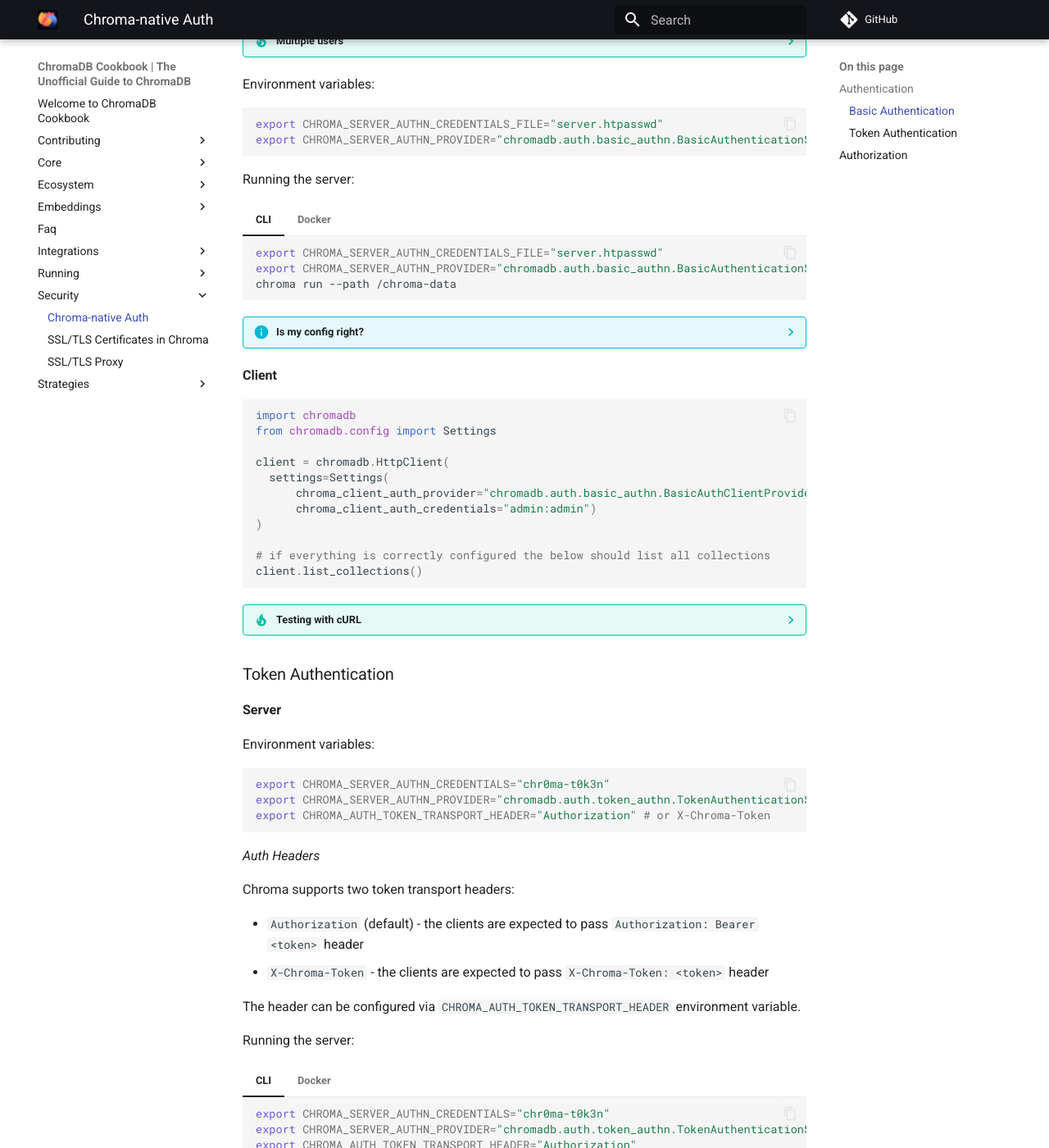
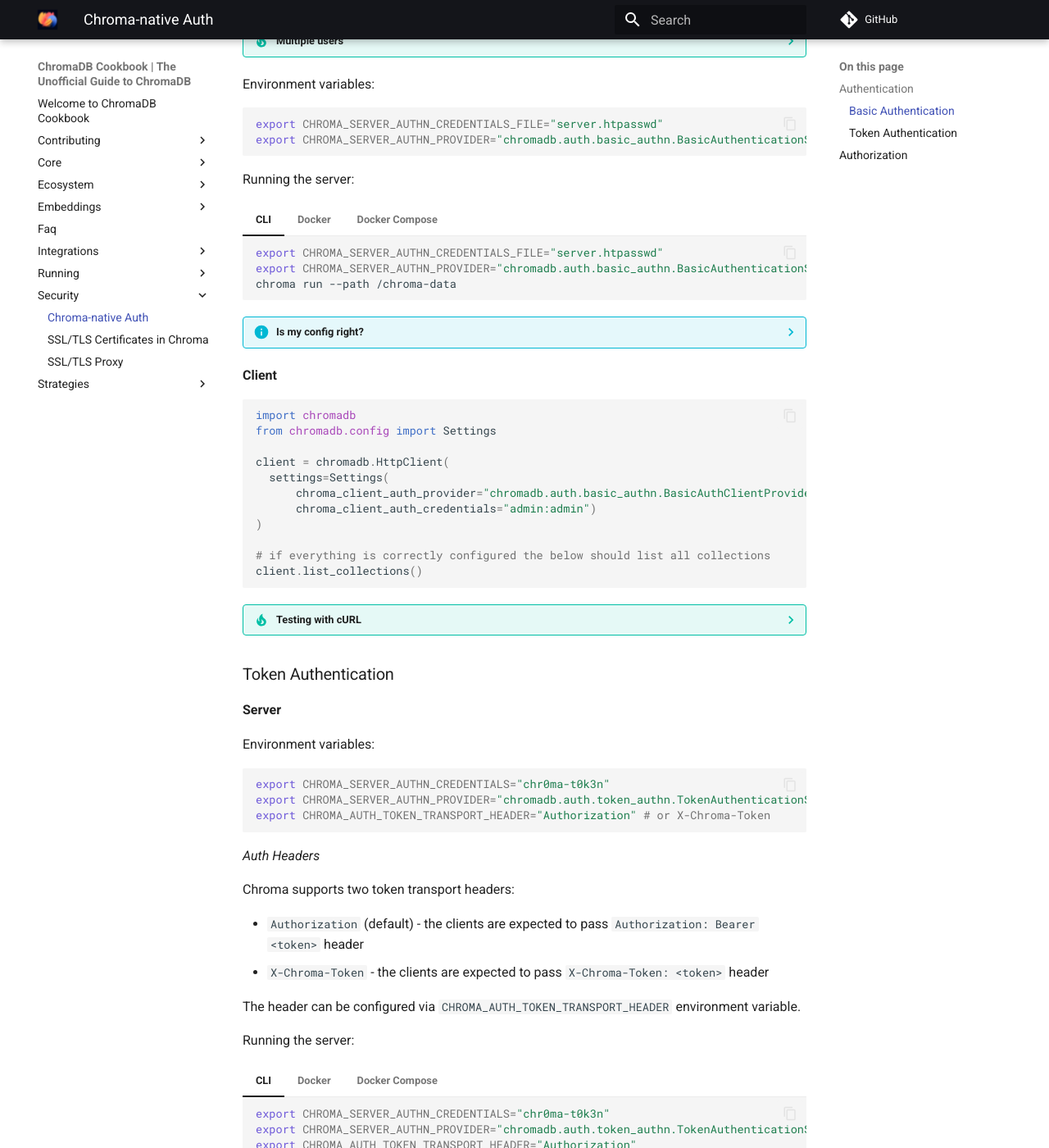
Before and after one commit to amikos-tech/chroma-cookbook, an MkDocs documentation site: the page built from docs/security/auth.md, in a window 1280 px wide and 1400 px high, scrolled down 804 px. Shown: the whole window at 82% size. Built offline with MkDocs 1.6.1 and Material for MkDocs 9.7.7, drawn with Linux system fonts in a browser that asks for light colours; comment, search, counter and statistics services are not loaded; some of the changed lines change nothing that is shown.

Commit message:
feat: Adding docker compose examples for auth

````diff
--- a/docs/security/auth.md
+++ b/docs/security/auth.md
@@ -57,6 +57,39 @@
      -p 8000:8000 \
      chromadb/chroma:latest
     ```
+
+=== "Docker Compose"
+
+    Create a `docker-compose.yaml` with the following content:
+
+    ```yaml
+    networks:
+      net:
+        driver: bridge
+    services:
+      chromadb:
+        image: chromadb/chroma:latest
+        volumes:
+          - ./chromadb:/chroma/chroma
+          - ./server.htpasswd:/chroma/server.htpasswd
+        environment:
+          - IS_PERSISTENT=TRUE
+          - PERSIST_DIRECTORY=/chroma/chroma # this is the default path, change it as needed
+          - ANONYMIZED_TELEMETRY=${ANONYMIZED_TELEMETRY:-TRUE}
+          - CHROMA_SERVER_AUTHN_CREDENTIALS_FILE=server.htpasswd
+          - CHROMA_SERVER_AUTHN_PROVIDER=chromadb.auth.basic_authn.BasicAuthenticationServerProvider
+        ports:
+          - 8000:8000
+        networks:
+          - net
+    ```
+
+    Run the following command to start the Chroma server:
+
+    ```bash
+    docker compose -f docker-compose.yaml up -d
+    ```
+
 
 ??? info "Is my config right?"
 
@@ -130,6 +163,39 @@
      chromadb/chroma:latest
     ```
 
+=== "Docker Compose"
+
+    Create a `docker-compose.yaml` with the following content:
+
+    ```yaml
+    networks:
+      net:
+        driver: bridge
+    services:
+      chromadb:
+        image: chromadb/chroma:latest
+        volumes:
+          - ./chromadb:/chroma/chroma
+          - ./server.htpasswd:/chroma/server.htpasswd
+        environment:
+          - IS_PERSISTENT=TRUE
+          - PERSIST_DIRECTORY=/chroma/chroma # this is the default path, change it as needed
+          - ANONYMIZED_TELEMETRY=${ANONYMIZED_TELEMETRY:-TRUE}
+          - CHROMA_SERVER_AUTHN_CREDENTIALS="chr0ma-t0k3n"
+          - CHROMA_AUTH_TOKEN_TRANSPORT_HEADER="Authorization"
+          - CHROMA_SERVER_AUTHN_PROVIDER=chromadb.auth.token_authn.TokenAuthenticationServerProvider
+        ports:
+          - 8000:8000
+        networks:
+          - net
+    ```
+
+    Run the following command to start the Chroma server:
+
+    ```bash
+    docker compose -f docker-compose.yaml up -d
+    ```
+
 ??? info "Is my config right?"
 
     If you have correctly configured the server you should see the following line in the server logs:
````
